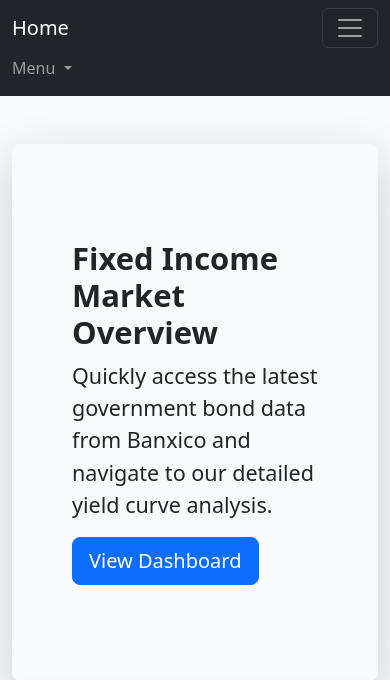
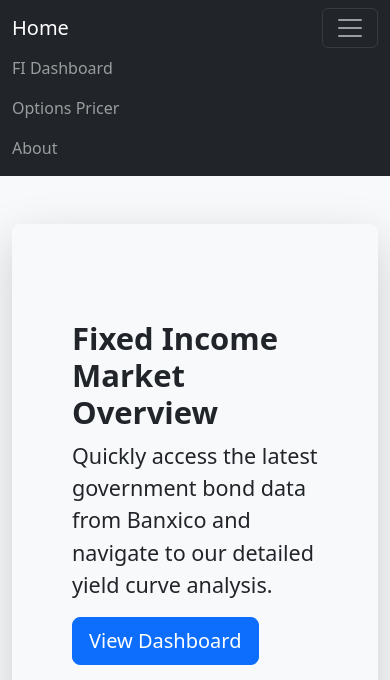
Before and after one commit to mrodrigue3425/FinanceWebsite, a Flask app: page / in a window 390 px wide, after a click that opens the changed part. Shown: the top 680 px of the page. Run offline with Flask 3, Linux system fonts and the light colour scheme.

Commit message:
fix(dashboard): remove need to click menu twice to display drop down for mobile screens
nit: update gitignore

```diff
--- a/templates/base.html
+++ b/templates/base.html
@@ -16,7 +16,7 @@
 <!-- Use d-flex and min-vh-100 to enable sticky footer behavior (before fixed-bottom) -->
 <body class="bg-light min-vh-100 d-flex flex-column">
 
-    <!-- Bootstrap Navbar - Common Navigation Structure -->
+    <!-- Navbar  -->
     <nav class="navbar navbar-expand-lg navbar-dark bg-dark">
         <div class="container-fluid">
             <!-- Home Button (Top Left) -->
@@ -30,7 +30,9 @@
             <div class="collapse navbar-collapse" id="navbarNavDropdown">
                 <!-- ms-auto pushes the menu items to the right -->
                 <ul class="navbar-nav ms-auto">
-                    <li class="nav-item dropdown">
+
+                    <!-- Desktop Menu -->
+                    <li class="nav-item dropdown d-none d-lg-block">
                         <a class="nav-link dropdown-toggle" href="#" id="navbarDropdownMenuLink" role="button" data-bs-toggle="dropdown" aria-expanded="false">
                             Menu
                         </a>
@@ -38,9 +40,21 @@
                             <li><a class="dropdown-item" href="/fi_dashboard">FI Dashboard</a></li>
                             <li><a class="dropdown-item" href="/options_pricing">Options Pricer</a></li>
                             <li><hr class="dropdown-divider"></li>
-                            <li><a class="dropdown-item" href="#">Settings</a></li>
+                            <li><a class="dropdown-item" href="#">About</a></li>
                         </ul>
                     </li>
+
+                    <!--  Mobile Menu: Flat List -->
+                    <li class="nav-item d-lg-none">
+                        <a class="nav-link" href="/fi_dashboard">FI Dashboard</a>
+                    </li>
+                    <li class="nav-item d-lg-none">
+                        <a class="nav-link" href="/options_pricing">Options Pricer</a>
+                    </li>
+                    <li class="nav-item d-lg-none">
+                        <a class="nav-link" href="#">About</a>
+                    </li>
+
                 </ul>
             </div>
         </div>
```
Also changed, not shown: 1 other file.
